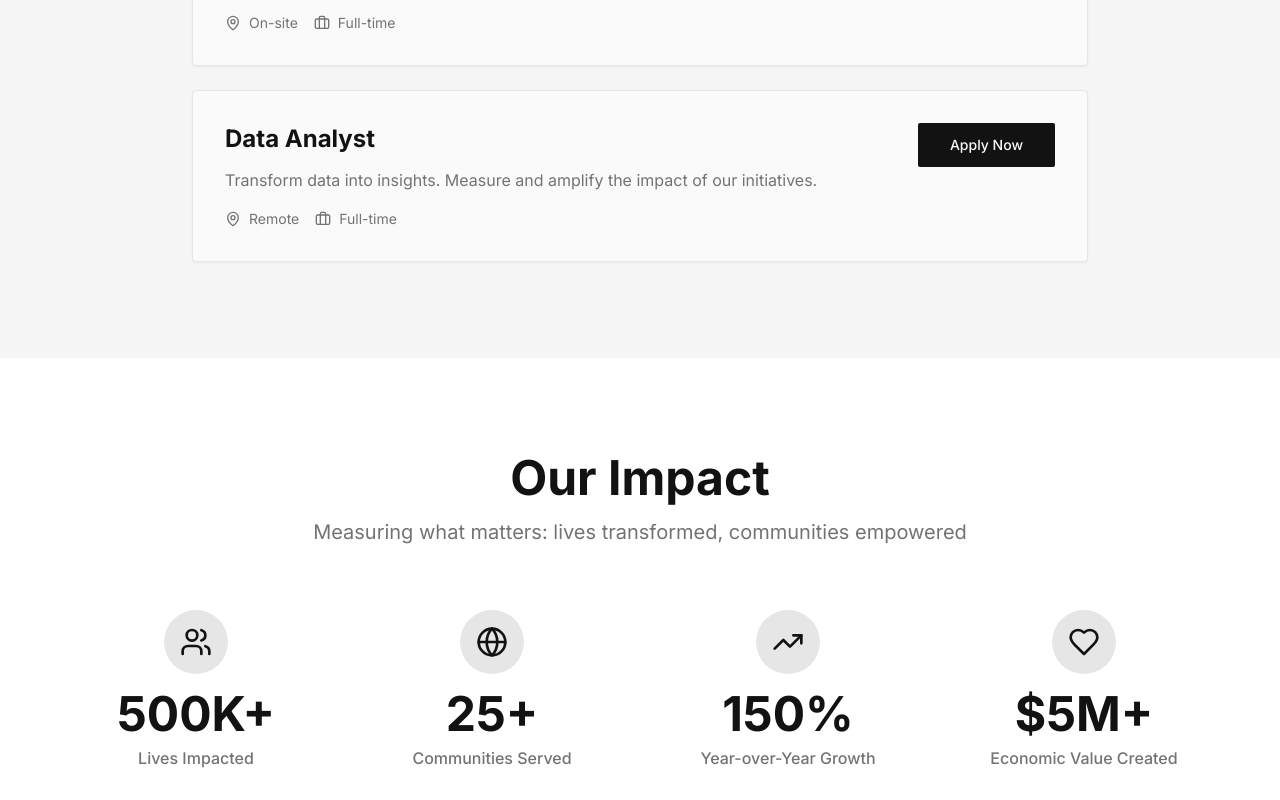
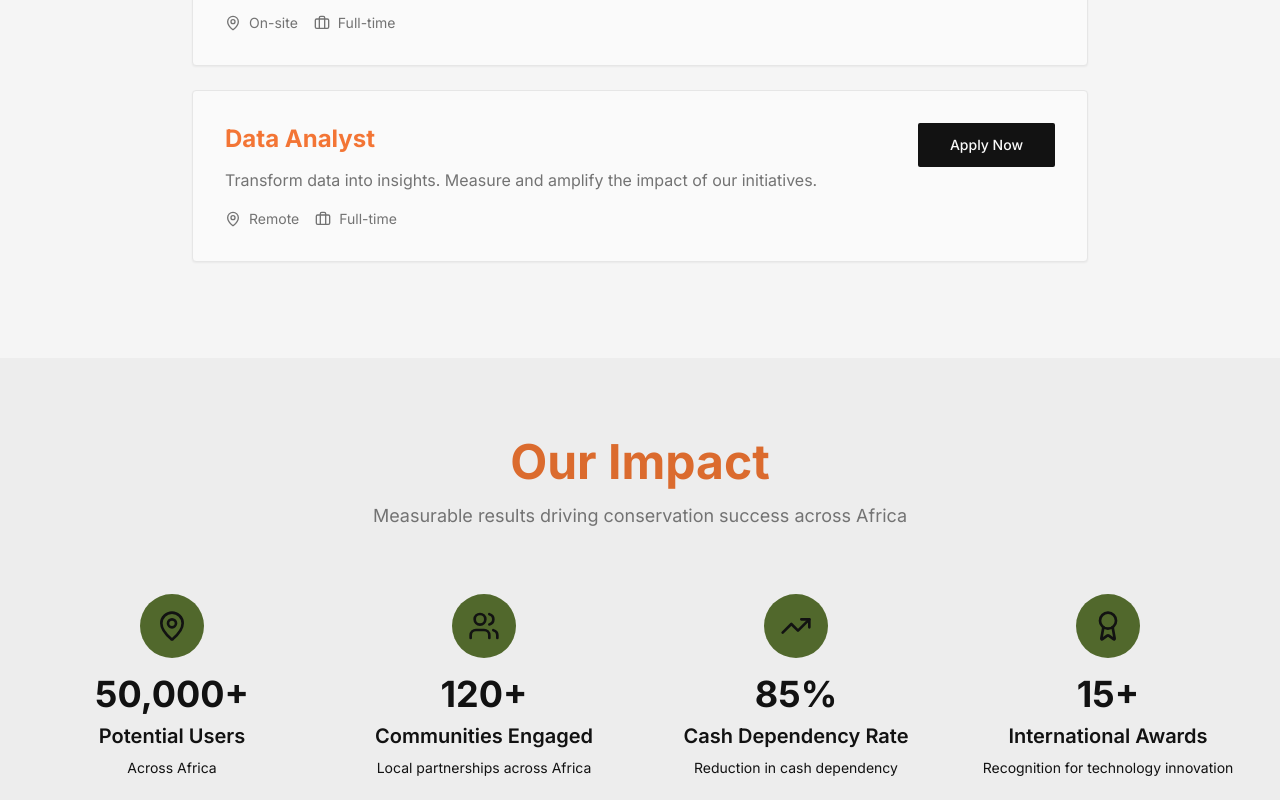
Before and after one commit to nashe01/mwana-template, a React (Vite) app: page / in a window 1280 px wide. Shown: the part 4640-5440 px from the top of the page. Built offline with nearby package versions, Linux system fonts and the light colour scheme; the HTML template or start-up script is replaced by a standard one.

Commit message:
fix: resolve Impact section visibility issues and fix React hooks violations

```diff
--- a/src/components/Careers.tsx
+++ b/src/components/Careers.tsx
@@ -38,7 +38,9 @@ const Careers = () => {
     <section id="careers" className="py-24 bg-muted">
       <div className="container mx-auto px-6">
         <div className="text-center mb-16">
-          <h2 className="text-4xl md:text-5xl font-bold mb-4">Join Our Team</h2>
+          <h2 className="text-4xl md:text-5xl font-bold mb-4 text-[#F37535]">
+            Join Our Team
+          </h2>
           <p className="text-xl text-muted-foreground max-w-2xl mx-auto">
             Build your career while building a better future
           </p>
@@ -52,21 +54,27 @@ const Careers = () => {
             >
               <div className="flex flex-col lg:flex-row lg:items-center lg:justify-between gap-6">
                 <div className="flex-1">
-                  <h3 className="text-2xl font-bold mb-3">{position.title}</h3>
+                  <h3 className="text-2xl font-bold mb-3 text-[#F37535]">
+                    {position.title}
+                  </h3>
+
                   <p className="text-muted-foreground mb-4 leading-relaxed">
                     {position.description}
                   </p>
+
                   <div className="flex flex-wrap gap-4 text-sm text-muted-foreground">
                     <div className="flex items-center gap-2">
                       <MapPin className="h-4 w-4" />
                       <span>{position.location}</span>
                     </div>
+
                     <div className="flex items-center gap-2">
                       <Briefcase className="h-4 w-4" />
                       <span>{position.type}</span>
                     </div>
                   </div>
                 </div>
+
                 <Button
                   size="lg"
                   className="lg:self-start bg-primary text-primary-foreground hover:bg-primary/90"
--- /dev/null
+++ b/src/components/FadeIn.tsx
@@ -0,0 +1,63 @@
+import React from "react";
+import { useScrollAnimation } from "@/hooks/useScrollAnimation";
+import { cn } from "@/lib/utils";
+
+interface FadeInProps {
+  children: React.ReactNode;
+  direction?: "up" | "left" | "right" | "scale";
+  delay?: number;
+  className?: string;
+  duration?: number;
+}
+
+/**
+ * FadeIn Component
+ *
+ * A reusable component that fades in elements when they scroll into view.
+ * Uses Intersection Observer for performance and triggers animation only once.
+ *
+ * @param direction - Animation direction: "up" (default), "left", "right", or "scale"
+ * @param delay - Delay before animation starts in ms (default: 0)
+ * @param duration - Animation duration in ms (default: 600)
+ * @param className - Additional CSS classes
+ *
+ * @example
+ * <FadeIn direction="up" delay={200}>
+ *   <h1>Hello World</h1>
+ * </FadeIn>
+ */
+export const FadeIn = ({
+  children,
+  direction = "up",
+  delay = 0,
+  className,
+  duration = 600,
+}: FadeInProps) => {
+  const { ref, isVisible } = useScrollAnimation();
+
+  const animationClasses = {
+    up: "animate-fade-up",
+    left: "animate-fade-left",
+    right: "animate-fade-right",
+    scale: "animate-scale-in",
+  };
+
+  return (
+    <div
+      ref={ref as React.RefObject<HTMLDivElement>}
+      className={cn(
+        !isVisible && "opacity-0",
+        isVisible && animationClasses[direction],
+        isVisible && "opacity-100",
+        className
+      )}
+      style={{
+        animationDelay: `${delay}ms`,
+        animationDuration: `${duration}ms`,
+        animationFillMode: "forwards",
+      }}
+    >
+      {children}
+    </div>
+  );
+};
--- a/src/components/Impact.tsx
+++ b/src/components/Impact.tsx
@@ -1,54 +1,121 @@
-import { Users, Globe, TrendingUp, Heart } from "lucide-react";
+import { TrendingUp, MapPin, Users, Award, LucideIcon } from "lucide-react";
+import { FadeIn } from "@/components/FadeIn";
+import { useRef, useEffect } from "react";
+import { useCountUp } from "@/hooks/useCountUp";
 
-const Impact = () => {
-  const metrics = [
+const stats = [
+  {
+    icon: MapPin,
+    value: 50000,
+    suffix: "+",
+    label: "Potential Users",
+    description: "Across Africa",
+  },
   {
     icon: Users,
-      value: "500K+",
-      label: "Lives Impacted",
-    },
-    {
-      icon: Globe,
-      value: "25+",
-      label: "Communities Served",
+    value: 120,
+    suffix: "+",
+    label: "Communities Engaged",
+    description: "Local partnerships across Africa",
   },
   {
     icon: TrendingUp,
-      value: "150%",
-      label: "Year-over-Year Growth",
+    value: 85,
+    suffix: "%",
+    label: "Cash Dependency Rate",
+    description: "Reduction in cash dependency",
   },
   {
-      icon: Heart,
-      value: "$5M+",
-      label: "Economic Value Created",
+    icon: Award,
+    value: 15,
+    suffix: "+",
+    label: "International Awards",
+    description: "Recognition for technology innovation",
   },
 ];
 
+interface StatItemProps {
+  icon: LucideIcon;
+  value: number;
+  suffix: string;
+  label: string;
+  description: string;
+  index: number;
+}
+
+const StatItem = ({ icon: Icon, value, suffix, label, description, index }: StatItemProps) => {
+  const { value: countValue, start } = useCountUp(value, 4000);
+  const ref = useRef<HTMLDivElement | null>(null);
+
+  useEffect(() => {
+    const element = ref.current;
+    if (!element) return;
+
+    const observer = new IntersectionObserver(
+      entries => {
+        if (entries[0].isIntersecting) {
+          start();
+          observer.disconnect();
+        }
+      },
+      { threshold: 0.4 }
+    );
+
+    observer.observe(element);
+    return () => observer.disconnect();
+  }, [start]);
+
   return (
-    <section id="impact" className="py-24 bg-background">
-      <div className="container mx-auto px-6">
-        <div className="text-center mb-16">
-          <h2 className="text-4xl md:text-5xl font-bold mb-4">Our Impact</h2>
-          <p className="text-xl text-muted-foreground max-w-2xl mx-auto">
-            Measuring what matters: lives transformed, communities empowered
+    <FadeIn direction="scale" delay={index * 100}>
+      <div ref={ref} className="text-center group">
+        <div className="inline-flex items-center justify-center w-16 h-16 bg-[#51682C] hover:bg-[#3d5020] rounded-full mb-4 transition-colors">
+          <Icon className="h-8 w-8 text-foreground" />
+        </div>
+
+        {/* Smaller number font size */}
+        <div className="text-3xl sm:text-4xl font-bold text-foreground mb-2">
+          {countValue.toLocaleString()}
+          {suffix}
+        </div>
+
+        <div className="text-xl font-semibold text-foreground mb-2">
+          {label}
+        </div>
+
+        <p className="text-sm text-foreground">
+          {description}
         </p>
       </div>
+    </FadeIn>
+  );
+};
 
-        <div className="grid grid-cols-2 lg:grid-cols-4 gap-8 max-w-6xl mx-auto">
-          {metrics.map((metric, index) => (
-            <div key={index} className="text-center">
-              <div className="mb-4 flex justify-center">
-                <div className="w-16 h-16 rounded-full bg-primary/10 flex items-center justify-center">
-                  <metric.icon className="h-8 w-8 text-primary" />
+export const ImpactStats = () => {
+  return (
+    <section id="impact" className="py-20 bg-secondary">
+      <div className="container mx-auto px-4 sm:px-6 lg:px-8">
+        <FadeIn direction="up">
+          <div className="text-center mb-16">
+            <h2 className="text-3xl sm:text-4xl md:text-5xl font-bold text-[#DB6B2E] mb-4">
+              Our Impact
+            </h2>
+            <p className="text-lg text-muted-foreground max-w-2xl mx-auto">
+              Measurable results driving conservation success across Africa
+            </p>
           </div>
-              </div>
-              <div className="text-4xl md:text-5xl font-bold mb-2 text-foreground">
-                {metric.value}
-              </div>
-              <div className="text-muted-foreground font-medium">
-                {metric.label}
-              </div>
-            </div>
+        </FadeIn>
+
+        <div className="grid sm:grid-cols-2 lg:grid-cols-4 gap-8">
+          {stats.map((stat, index) => (
+            <StatItem
+              key={index}
+              icon={stat.icon}
+              value={stat.value}
+              suffix={stat.suffix}
+              label={stat.label}
+              description={stat.description}
+              index={index}
+            />
           ))}
         </div>
       </div>
@@ -56,4 +123,4 @@ const Impact = () => {
   );
 };
 
-export default Impact;
+export default ImpactStats;
--- /dev/null
+++ b/src/hooks/useCountUp.ts
@@ -0,0 +1,27 @@
+import { useState, useRef } from "react";
+
+export const useCountUp = (end: number, duration = 2000) => {
+  const [value, setValue] = useState(0);
+  const started = useRef(false);
+
+  const start = () => {
+    if (started.current) return;
+    started.current = true;
+
+    const startTime = performance.now();
+
+    const animate = (currentTime: number) => {
+      const elapsed = currentTime - startTime;
+      const progress = Math.min(elapsed / duration, 1);
+      const currentValue = Math.floor(progress * end);
+
+      setValue(currentValue);
+
+      if (progress < 1) requestAnimationFrame(animate);
+    };
+
+    requestAnimationFrame(animate);
+  };
+
+  return { value, start };
+};
--- /dev/null
+++ b/src/hooks/useScrollAnimation.ts
@@ -0,0 +1,50 @@
+import { useEffect, useRef, useState } from 'react';
+
+export const useScrollAnimation = (threshold = 0.1, rootMargin = '50px') => {
+  const [isVisible, setIsVisible] = useState(false);
+  const ref = useRef<HTMLElement>(null);
+
+  useEffect(() => {
+    const observer = new IntersectionObserver(
+      ([entry]) => {
+        if (entry.isIntersecting) {
+          setIsVisible(true);
+          // Once animated, we can unobserve
+          observer.unobserve(entry.target);
+        }
+      },
+      {
+        threshold,
+        rootMargin
+      }
+    );
+
+    if (ref.current) {
+      observer.observe(ref.current);
+    }
+
+    return () => {
+      if (ref.current) {
+        observer.unobserve(ref.current);
+      }
+    };
+  }, [threshold, rootMargin]);
+
+  return { ref, isVisible };
+};
+
+export const useStaggeredAnimation = (delay = 0) => {
+  const { ref, isVisible } = useScrollAnimation();
+  const [shouldAnimate, setShouldAnimate] = useState(false);
+
+  useEffect(() => {
+    if (isVisible) {
+      const timer = setTimeout(() => {
+        setShouldAnimate(true);
+      }, delay);
+      return () => clearTimeout(timer);
+    }
+  }, [isVisible, delay]);
+
+  return { ref, shouldAnimate };
+};
```
Lines whose indentation alone changed are shown as unchanged.
